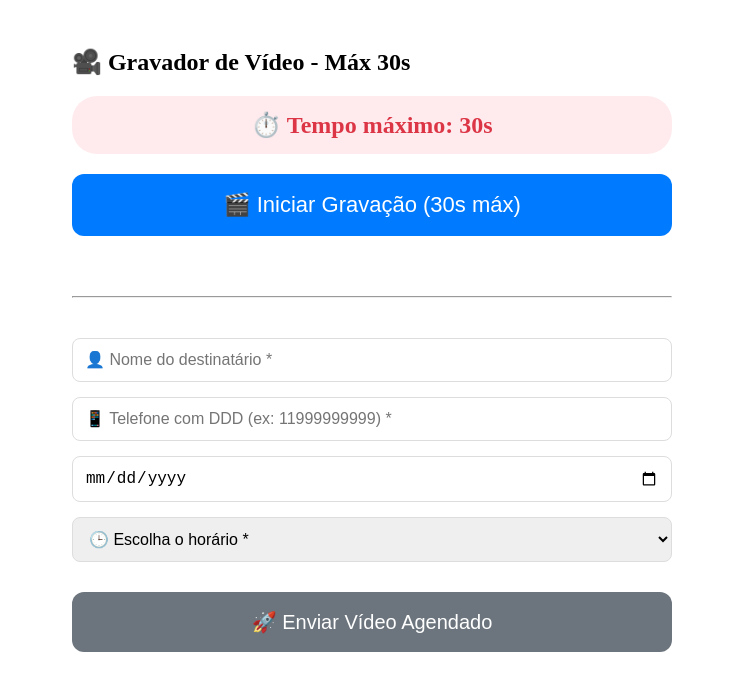
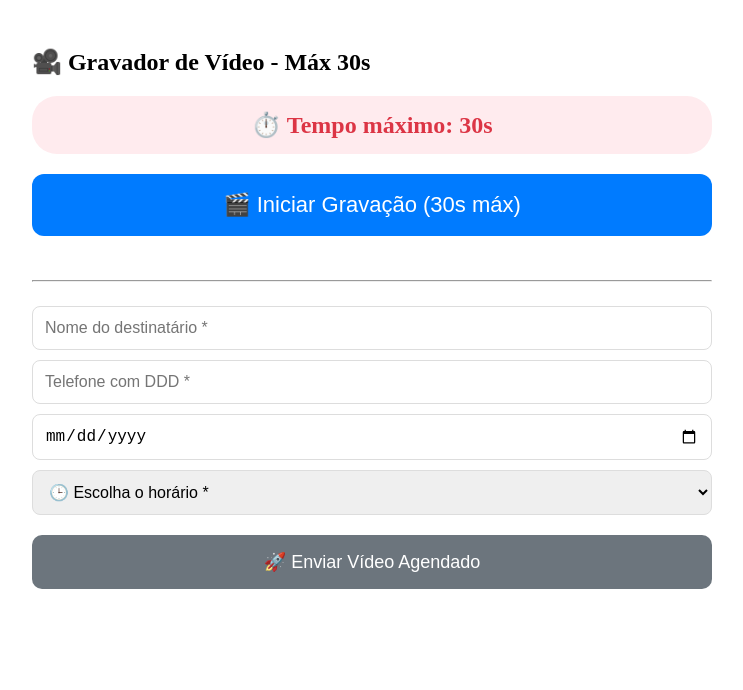
Before and after one commit to AdilsonStewart/CorujinhaLegal, a React (Create React App) app: page /videorecord in a window 1280 px wide. Shown: the top 690 px of the page, without its empty margins (268-1011 px from the left). Built offline with nearby package versions, Linux system fonts and the light colour scheme.

Commit message:
Enhance VideoRecordPage with Firestore and Supabase integration
Refactor VideoRecordPage to integrate Firestore and Supabase for client data management and video uploads.

```diff
--- a/src/screens/VideoRecordPage.js
+++ b/src/screens/VideoRecordPage.js
@@ -1,21 +1,99 @@
 import React, { useState, useRef, useEffect } from "react";
-import { createClient } from '@supabase/supabase-js';
-import { db } from "../firebase/config";
-import { collection, addDoc } from "firebase/firestore";
+import { createClient } from "@supabase/supabase-js";
 
-// 🔧 CONFIGURAÇÃO DO SUPABASE
-const supabaseUrl = 'https://kuwsgvhjmjnhkteleczc.supabase.co';
-const supabaseKey = 'sb_publishable_Rgq_kYySn7XB-zPyDG1_Iw_YEVt8O2P';
+// Firestore
+import { db } from "../firebase";
+import {
+  collection,
+  addDoc,
+  serverTimestamp,
+  Timestamp,
+  query,
+  where,
+  getDocs,
+  doc,
+  setDoc
+} from "firebase/firestore";
+
+// Supabase config (igual ao AudioRecordPage)
+const supabaseUrl = "https://kuwsgvhjmjnhkteleczc.supabase.co";
+const supabaseKey = "sb_publishable_Rgq_kYySn7XB-zPyDG1_Iw_YEVt8O2P";
 const supabase = createClient(supabaseUrl, supabaseKey);
+
+const sanitizePhone = (s = "") => (s || "").toString().replace(/\D/g, "");
+const formatDateBR = (isoDate) => {
+  if (!isoDate) return "";
+  const [y, m, d] = isoDate.slice(0, 10).split("-");
+  return `${d}/${m}/${y}`;
+};
+
+// Helpers to find/upsert cliente in Firestore (same approach used in AudioRecordPage)
+const fetchClientByPhone = async (phone) => {
+  try {
+    const tel = sanitizePhone(phone);
+    if (!tel) return null;
+    const q = query(collection(db, "clientes"), where("telefone", "==", tel));
+    const snap = await getDocs(q);
+    if (!snap.empty) {
+      const d = snap.docs[0];
+      return { id: d.id, ...d.data() };
+    }
+    return null;
+  } catch (e) {
+    console.warn("fetchClientByPhone error:", e);
+    return null;
+  }
+};
+
+const upsertClientFirestore = async ({ nome, telefone, dataNascimento, email, cpfCnpj }) => {
+  try {
+    const tel = sanitizePhone(telefone || "");
+    if (!tel) {
+      const payload = { nome: nome || null, dataNascimento: dataNascimento || null, email: email || null, cpfCnpj: cpfCnpj || null, criadoEm: serverTimestamp() };
+      const ref = await addDoc(collection(db, "clientes"), payload);
+      return ref.id;
+    }
+
+    const existing = await fetchClientByPhone(tel);
+    if (existing) {
+      const ref = doc(db, "clientes", existing.id);
+      await setDoc(ref, {
+        nome: nome || existing.nome || null,
+        telefone: tel,
+        dataNascimento: dataNascimento || existing.dataNascimento || null,
+        email: email || existing.email || null,
+        cpfCnpj: cpfCnpj || existing.cpfCnpj || null,
+        atualizadoEm: serverTimestamp()
+      }, { merge: true });
+      return existing.id;
+    } else {
+      const payload = {
+        nome: nome || null,
+        telefone: tel,
+        dataNascimento: dataNascimento || null,
+        email: email || null,
+        cpfCnpj: cpfCnpj || null,
+        criadoEm: serverTimestamp()
+      };
+      const ref = await addDoc(collection(db, "clientes"), payload);
+      return ref.id;
+    }
+  } catch (e) {
+    console.warn("upsertClientFirestore error:", e);
+    return null;
+  }
+};
 
 const VideoRecorder = () => {
   const [isRecording, setIsRecording] = useState(false);
   const [videoURL, setVideoURL] = useState(null);
   const [videoBlob, setVideoBlob] = useState(null);
+
   const [nome, setNome] = useState("");
   const [telefone, setTelefone] = useState("");
   const [dataEntrega, setDataEntrega] = useState("");
   const [horaEntrega, setHoraEntrega] = useState("");
+
   const [isUploading, setIsUploading] = useState(false);
   const [tempoRestante, setTempoRestante] = useState(30);
 
@@ -24,10 +102,19 @@ const VideoRecorder = () => {
   const tempoIntervalRef = useRef(null);
 
   useEffect(() => {
+    // prefill remetente if stored (optional)
+    try {
+      const rNome = localStorage.getItem("clienteNome") || "";
+      const rTel = localStorage.getItem("clienteTelefone") || "";
+      if (!nome) setNome("");
+      // do not overwrite destinatário fields here
+    } catch (e) {}
     return () => {
       if (tempoIntervalRef.current) clearInterval(tempoIntervalRef.current);
     };
   }, []);
+
+  useEffect(() => { localStorage.setItem("clienteNome", ""); }, [nome]); // keep in sync if you want
 
   const startRecording = async () => {
     try {
@@ -41,9 +128,12 @@ const VideoRecorder = () => {
 
       mediaRecorder.onstop = () => {
         const blob = new Blob(videoChunksRef.current, { type: "video/webm" });
+        const url = URL.createObjectURL(blob);
         setVideoBlob(blob);
-        setVideoURL(URL.createObjectURL(blob));
-        stream.getTracks().forEach(track => track.stop());
+        setVideoURL(url);
+        // compatibility if any legacy code expects lastRecordingUrl
+        window.lastRecordingUrl = url;
+        stream.getTracks().forEach((track) => track.stop());
         if (tempoIntervalRef.current) clearInterval(tempoIntervalRef.current);
         setTempoRestante(30);
       };
@@ -53,7 +143,7 @@ const VideoRecorder = () => {
       setIsRecording(true);
 
       tempoIntervalRef.current = setInterval(() => {
-        setTempoRestante(prev => {
+        setTempoRestante((prev) => {
           if (prev <= 1) {
             stopRecording();
             return 30;
@@ -61,7 +151,6 @@ const VideoRecorder = () => {
           return prev - 1;
         });
       }, 1000);
-
     } catch (error) {
       alert("Não consegui acessar a câmera e o microfone. Verifique as permissões.");
     }
@@ -77,195 +166,153 @@ const VideoRecorder = () => {
   };
 
   const enviarDados = async () => {
-    if (!videoBlob) return alert("Grave um vídeo antes de enviar.");
-    if (!nome || !telefone || !dataEntrega || !horaEntrega)
-      return alert("Preencha todos os campos: nome, telefone, data e horário.");
+    if (!videoBlob) { alert("Grave um vídeo antes de enviar."); return; }
+    if (!nome || !telefone || !horaEntrega) {
+      alert("Preencha nome, telefone e horário.");
+      return;
+    }
+    if (!dataEntrega || !dataEntrega.trim()) {
+      // default to today if not provided
+      // but original required date; keep as optional
+    }
 
-    const telefoneLimpo = telefone.replace(/\D/g, '');
-    if (telefoneLimpo.length < 10)
-      return alert("Digite um telefone válido com DDD (ex: 11999999999).");
+    const telClean = sanitizePhone(telefone);
+    if (!telClean || telClean.length < 10) {
+      alert("Por favor, informe um telefone válido com DDD.");
+      return;
+    }
 
     setIsUploading(true);
 
     try {
-      // 1. Upload do vídeo no Supabase
+      const hojeIso = new Date().toISOString().slice(0, 10);
+      const dataAgendamento = dataEntrega && dataEntrega.trim() ? dataEntrega : hojeIso;
+
+      // 1) Upsert cliente remetente optionally (here we store destinatário as cliente? keep client upsert for remetente)
+      const clienteId = await upsertClientFirestore({
+        nome: nome,
+        telefone: telefone,
+        dataNascimento: null
+      });
+
+      // 2) Upload no Supabase
       const nomeArquivo = `video_${Date.now()}_${Math.random().toString(36).substr(2, 9)}.webm`;
-      const { error: uploadError } = await supabase.storage
-        .from("Midias")
-        .upload(nomeArquivo, videoBlob, { contentType: "video/webm", cacheControl: "3600" });
-      if (uploadError) throw new Error(`Falha no upload: ${uploadError.message}`);
+      const { error: uploadError } = await supabase.storage.from("Midias").upload(
+        nomeArquivo,
+        videoBlob,
+        { contentType: "video/webm", cacheControl: "3600" }
+      );
+      if (uploadError) throw new Error(`Falha no upload: ${uploadError.message || JSON.stringify(uploadError)}`);
 
-      const { data: { publicUrl } } = supabase.storage.from("Midias").getPublicUrl(nomeArquivo);
-
-      // 2. Gerar OrderID
-      const orderID = localStorage.getItem("currentOrderId") ||
-        `VIDEO-${Date.now()}-${Math.random().toString(36).substr(2, 9)}`;
-
-      // 3. Dados do remetente
-      const remetenteTelefone = localStorage.getItem("clienteTelefone") || "00000000000";
-
-      // 4. Salvar no Supabase (completo)
-      await supabase.from("agendamentos").insert([{
-        tipo: "video",
-        order_id: orderID,
-        link_midia: publicUrl,
-        destinatario: nome,
-        telefone: telefoneLimpo,
-        data_agendamento: dataEntrega,
-        hora_agendamento: horaEntrega + ":00",
-        Remetente: remetenteTelefone,
-        criado_em: new Date().toISOString(),
-        enviado: false,
-        valor: 10.00
-      }]);
-
-      // 5. Salvar no Firestore (cliente → agendamentos)
-      const clienteId = localStorage.getItem("clienteId");
-      if (clienteId) {
-        await addDoc(
-          collection(db, "clientes", clienteId, "agendamentos"),
-          {
-            tipo: "video",
-            orderID,
-            link_midia: publicUrl,
-            destinatario: nome,
-            telefone: telefoneLimpo,
-            dataEntrega,
-            horaEntrega,
-            remetenteTelefone,
-            criadoEm: new Date().toISOString()
-          }
-        );
+      // 3) getPublicUrl (robusto)
+      let publicUrl = "";
+      try {
+        const res = supabase.storage.from("Midias").getPublicUrl(nomeArquivo);
+        publicUrl = (res && res.data && (res.data.publicUrl || res.data.publicURL)) || res?.publicURL || res?.publicUrl || "";
+      } catch (e) {
+        console.warn("Erro ao obter publicUrl:", e);
       }
 
-      // 6. Salvar apenas os dados necessários no localStorage para a Saida.js
+      // 4) montar payload Firestore
+      const orderID = localStorage.getItem("currentOrderId") || `VIDEO-${Date.now()}-${Math.random().toString(36).substr(2, 9)}`;
+      const telefoneDestClean = telClean;
+
+      const payload = {
+        orderID,
+        link_midia: publicUrl,
+        criado_em: serverTimestamp(),
+        criado_em_iso: new Date().toISOString(),
+        data_agendamento: dataAgendamento, // YYYY-MM-DD
+        data_agendamento_ts: Timestamp.fromDate(new Date(dataAgendamento + "T00:00:00Z")),
+        hora_agendamento: horaEntrega,
+        enviado: false,
+        tipo: "video",
+        destinatario: {
+          nome: nome || "",
+          telefone: telefoneDestClean || ""
+        },
+        remetente: {
+          nome: localStorage.getItem("clienteNome") || null,
+          telefone: localStorage.getItem("clienteTelefone") || null
+        },
+        dados_completos: {
+          tipo: "video",
+          order_id: orderID,
+          status: "pago",
+          valor: 10.0,
+          cliente_nome: nome || "",
+          cliente_telefone: telefoneDestClean || "",
+          data_pagamento: new Date().toISOString()
+        },
+        evento_paypal: "FRONTEND_" + orderID,
+        cliente_id: clienteId || null
+      };
+
+      // 5) gravar em Firestore (coleção 'agendamentos')
+      const col = collection(db, "agendamentos");
+      const docRef = await addDoc(col, payload);
+
+      // 6) salvar localStorage para Saida.js / histórico
       localStorage.setItem("lastAgendamento", JSON.stringify({
         nome,
-        dataEntrega,
-        horario: horaEntrega,
-        telefone: telefoneLimpo,
+        telefone: telefoneDestClean,
+        dataEntrega: dataAgendamento,
+        horaEntrega,
         tipo: "video",
         link_midia: publicUrl,
         orderID,
-        remetenteTelefone
+        cliente_id: clienteId || null,
+        firestore_doc_id: docRef.id
       }));
 
-      alert(`🎉 Vídeo agendado com sucesso!\n\n📞 Para: ${nome}\n📅 Data: ${dataEntrega}\n🕒 Hora: ${horaEntrega}`);
-      setTimeout(() => window.location.href = "/saida", 1500);
+      alert(`🎉 Vídeo agendado com sucesso!\n\nPara: ${nome}\nData: ${formatDateBR(dataAgendamento)}\nHora: ${horaEntrega}`);
+      setTimeout(() => { window.location.href = "/saida"; }, 1200);
 
-    } catch (error) {
-      alert(`❌ Ocorreu um erro:\n\n${error.message}`);
+    } catch (err) {
+      console.error("Erro enviarDados (video):", err);
+      alert(`❌ Ocorreu um erro:\n${err.message || String(err)}`);
+    } finally {
+      setIsUploading(false);
     }
-
-    setIsUploading(false);
   };
 
   return (
-    <div style={{ padding: 20, maxWidth: 600, margin: "0 auto" }}>
+    <div style={{ padding: 20, maxWidth: 680, margin: "0 auto" }}>
       <h2>🎥 Gravador de Vídeo - Máx 30s</h2>
 
-      <div
-        style={{
-          fontSize: 24,
-          color: "#dc3545",
-          fontWeight: "bold",
-          background: "#ffebee",
-          padding: "15px 25px",
-          borderRadius: 25,
-          textAlign: "center",
-          marginBottom: 20
-        }}
-      >
+      <div style={{ fontSize: 24, color: "#dc3545", fontWeight: "bold", background: "#ffebee", padding: "15px 25px", borderRadius: 25, textAlign: "center", marginBottom: 20 }}>
         ⏱️ Tempo máximo: {tempoRestante}s
       </div>
 
       {!isRecording ? (
-        <button
-          onClick={startRecording}
-          style={{
-            fontSize: 22,
-            padding: "18px 35px",
-            background: "#007bff",
-            color: "white",
-            border: "none",
-            borderRadius: 12,
-            cursor: "pointer",
-            width: "100%",
-            marginBottom: 20
-          }}
-        >
+        <button onClick={startRecording} style={{ fontSize: 22, padding: "18px 35px", background: "#007bff", color: "white", border: "none", borderRadius: 12, cursor: "pointer", width: "100%", marginBottom: 20 }}>
           🎬 Iniciar Gravação (30s máx)
         </button>
       ) : (
         <div>
-          <button
-            onClick={stopRecording}
-            style={{
-              fontSize: 22,
-              padding: "18px 35px",
-              background: "#dc3545",
-              color: "white",
-              border: "none",
-              borderRadius: 12,
-              cursor: "pointer",
-              width: "100%",
-              marginBottom: 15
-            }}
-          >
+          <button onClick={stopRecording} style={{ fontSize: 22, padding: "18px 35px", background: "#dc3545", color: "white", border: "none", borderRadius: 12, cursor: "pointer", width: "100%", marginBottom: 15 }}>
             ⏹️ Parar Gravação ({tempoRestante}s)
           </button>
-
-          <div
-            style={{
-              fontSize: 20,
-              color: "#dc3545",
-              fontWeight: "bold",
-              background: "#fff3cd",
-              padding: "12px 20px",
-              borderRadius: 20,
-              textAlign: "center"
-            }}
-          >
+          <div style={{ fontSize: 20, color: "#dc3545", fontWeight: "bold", background: "#fff3cd", padding: "12px 20px", borderRadius: 20, textAlign: "center" }}>
             ⏳ Gravando... {tempoRestante}s restantes
           </div>
         </div>
       )}
 
       {videoURL && (
-        <div style={{ marginTop: 30 }}>
+        <div style={{ marginTop: 20 }}>
           <p><strong>✅ Vídeo gravado (pronto para enviar):</strong></p>
-          <video controls src={videoURL} style={{ width: "100%", marginBottom: 20 }} />
+          <video controls src={videoURL} style={{ width: "100%", marginBottom: 16 }} />
         </div>
       )}
 
-      <hr style={{ margin: "40px 0" }} />
+      <hr style={{ margin: "24px 0" }} />
 
-      <div style={{ display: "grid", gap: 15 }}>
-        <input
-          type="text"
-          placeholder="👤 Nome do destinatário *"
-          value={nome}
-          onChange={(e) => setNome(e.target.value)}
-          style={{ padding: 12, fontSize: 16, borderRadius: 8, border: "1px solid #ddd" }}
-        />
-        <input
-          type="tel"
-          placeholder="📱 Telefone com DDD (ex: 11999999999) *"
-          value={telefone}
-          onChange={(e) => setTelefone(e.target.value)}
-          style={{ padding: 12, fontSize: 16, borderRadius: 8, border: "1px solid #ddd" }}
-        />
-        <input
-          type="date"
-          value={dataEntrega}
-          onChange={(e) => setDataEntrega(e.target.value)}
-          style={{ padding: 12, fontSize: 16, borderRadius: 8, border: "1px solid #ddd" }}
-        />
-        <select
-          value={horaEntrega}
-          onChange={(e) => setHoraEntrega(e.target.value)}
-          style={{ padding: 12, fontSize: 16, borderRadius: 8, border: "1px solid #ddd" }}
-        >
+      <div style={{ display: "grid", gap: 10 }}>
+        <input type="text" placeholder="Nome do destinatário *" value={nome} onChange={(e) => setNome(e.target.value)} style={{ padding: 12, fontSize: 16, borderRadius: 8, border: "1px solid #ddd" }} />
+        <input type="tel" placeholder="Telefone com DDD *" value={telefone} onChange={(e) => setTelefone(e.target.value)} style={{ padding: 12, fontSize: 16, borderRadius: 8, border: "1px solid #ddd" }} />
+        <input type="date" value={dataEntrega} onChange={(e) => setDataEntrega(e.target.value)} style={{ padding: 12, fontSize: 16, borderRadius: 8, border: "1px solid #ddd" }} />
+        <select value={horaEntrega} onChange={(e) => setHoraEntrega(e.target.value)} style={{ padding: 12, fontSize: 16, borderRadius: 8, border: "1px solid #ddd" }}>
           <option value="">🕒 Escolha o horário *</option>
           <option value="09:00">09:00</option>
           <option value="10:00">10:00</option>
@@ -277,22 +324,8 @@ const VideoRecorder = () => {
         </select>
       </div>
 
-      <button
-        onClick={enviarDados}
-        disabled={!videoBlob || isUploading}
-        style={{
-          marginTop: 30,
-          padding: "18px 40px",
-          fontSize: 20,
-          background: (!videoBlob || isUploading) ? "#6c757d" : "#28a745",
-          color: "white",
-          border: "none",
-          borderRadius: 12,
-          cursor: (!videoBlob || isUploading) ? "not-allowed" : "pointer",
-          width: "100%"
-        }}
-      >
-        {isUploading ? "📤 Enviando e agendando..." : "🚀 Enviar Vídeo Agendado"}
+      <button onClick={enviarDados} disabled={!videoBlob || isUploading} style={{ marginTop: 20, padding: "16px 28px", fontSize: 18, background: !videoBlob || isUploading ? "#6c757d" : "#28a745", color: "white", border: "none", borderRadius: 10, cursor: !videoBlob || isUploading ? "not-allowed" : "pointer", width: "100%" }} title={!videoBlob ? "Grave um vídeo antes de enviar." : isUploading ? "Enviando..." : "Clique para enviar"}>
+        {isUploading ? "📤 Enviando..." : "🚀 Enviar Vídeo Agendado"}
       </button>
     </div>
   );
```
